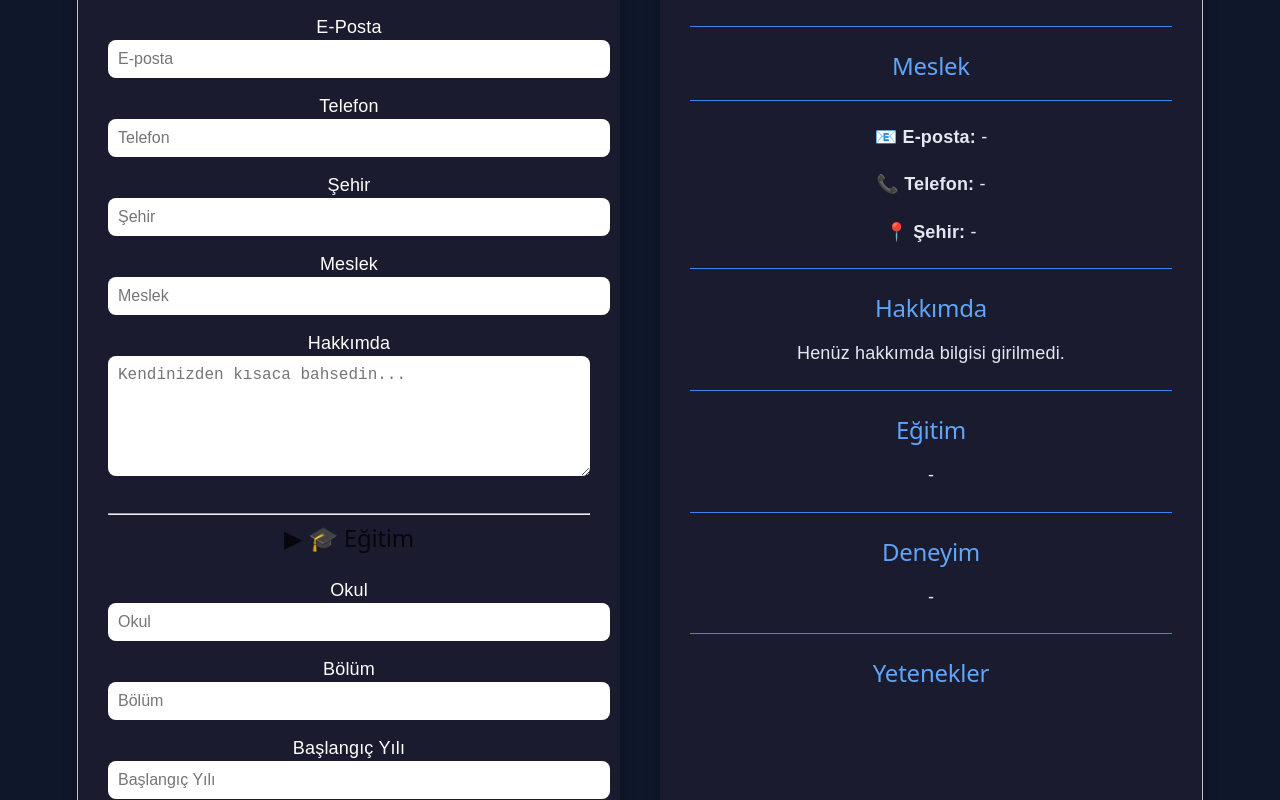
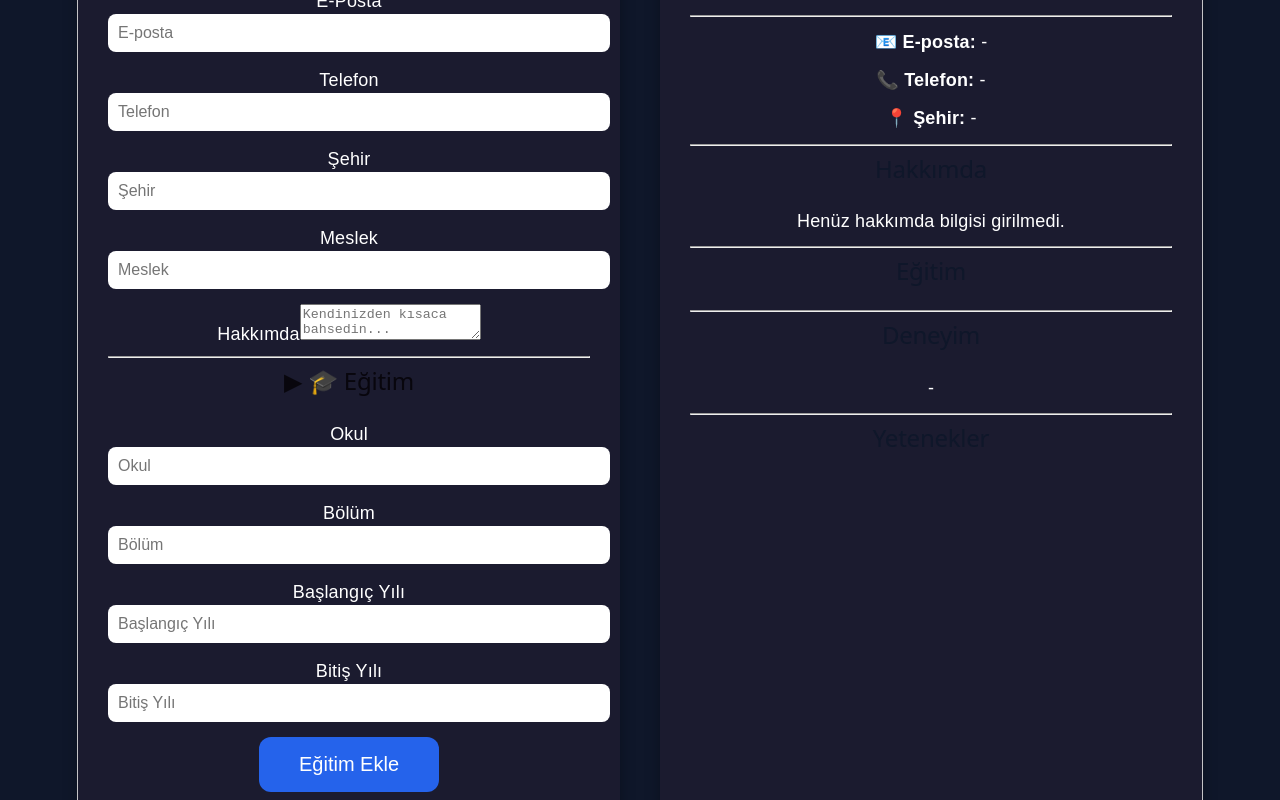
Before and after one commit to uygaraydinn/ai-cv, a React (Vite) app: page / in a window 1280 px wide. Shown: the part 420-1220 px from the top of the page. Built offline with nearby package versions, Linux system fonts and the light colour scheme.

Commit message:
Birden fazla eğitim ekleme özelliği eklendi

```diff
--- a/src/App.css
+++ b/src/App.css
@@ -58,9 +58,13 @@ button:hover {
   box-shadow: 0 0 15px rgba(0,0,0,0.3);
 }
 
-.left-panel h2,
+.left-panel h2 {
+  margin-bottom: 25px;
+}
+
 .right-panel h2 {
   margin-bottom: 25px;
+  color: #0f172a;
 }
 
 .left-panel input {
@@ -85,8 +89,7 @@ button:hover {
   font-size: 36px;
   margin-bottom: 8px;
   text-align: center;
-  color: white;
-}
+  color: #0f172a;
 
 .right-panel h3 {
   text-align: center;
@@ -106,7 +109,7 @@ button:hover {
 .right-panel p {
   font-size: 18px;
   margin: 15px 0;
-  color: #e2e8f0;
+  color: #334155;
 }
 
 .left-panel textarea {
@@ -145,4 +148,4 @@ button:hover {
 .right-panel h1,
 .right-panel h2:first-of-type {
   text-align: center;
-}
+}}
--- a/src/components/CvForm.jsx
+++ b/src/components/CvForm.jsx
@@ -1,5 +1,4 @@
 import { useState } from "react";
-import PersonalSection from "./PersonalSection";
 
 function CvForm(props) {
 
@@ -10,7 +9,7 @@ function CvForm(props) {
 
   return (
     <div>
-      <PersonalSection />
+
       <h2
        onClick={() => setShowPersonal(!showPersonal)}
        style={{ cursor: "pointer" }}
@@ -101,6 +100,29 @@ function CvForm(props) {
         value={props.bitisYili + ""}
         onChange={(e) => props.setBitisYili(e.target.value)}
       />
+
+       <button
+        onClick={() => {
+        const yeniEgitim = {
+        okul: props.okul,
+        bolum: props.bolum,
+        baslangic: props.baslangicYili,
+       bitis: props.bitisYili,
+       };
+        console.log(yeniEgitim);
+        props.setEgitimler([
+        ...props.egitimler,
+        yeniEgitim,
+        ]);
+        props.setOkul("");
+        props.setBolum("");
+        props.setBaslangicYili("");
+        props.setBitisYili("");
+        }}
+        >
+        Eğitim Ekle
+        </button>
+
        <hr />
        <h2>💼 Deneyim</h2>
 
--- a/src/components/CvSection.jsx
+++ b/src/components/CvSection.jsx
@@ -13,6 +13,7 @@ function CvSection() {
   const [bolum, setBolum] = useState("");
   const [baslangicYili, setBaslangicYili] = useState("");
   const [bitisYili, setBitisYili] = useState("");
+  const [egitimler, setEgitimler] = useState([]);
   const [sirket, setSirket] = useState("");
   const [pozisyon, setPozisyon] = useState("");
   const [deneyimBaslangic, setDeneyimBaslangic] = useState("");
@@ -60,6 +61,8 @@ function CvSection() {
         setDeneyimBitis={setDeneyimBitis}
         deneyimAciklama={deneyimAciklama}
         setDeneyimAciklama={setDeneyimAciklama}
+        egitimler={egitimler}
+        setEgitimler={setEgitimler}
         skills={skills}
         setSkills={setSkills}
       />
@@ -82,6 +85,7 @@ function CvSection() {
         deneyimBaslangic={deneyimBaslangic}
         deneyimBitis={deneyimBitis}
         deneyimAciklama={deneyimAciklama}
+        egitimler={egitimler}
         skills={skills}
         deleteSkill={deleteSkill}
 
--- a/src/components/Preview.jsx
+++ b/src/components/Preview.jsx
@@ -27,11 +27,17 @@ function Preview(props) {
        <hr />
 
        <h2>Eğitim</h2>
-       <p>{props.okul}</p>
-       <p>{props.bolum}</p>
+
+       {props.egitimler.map((egitim, index) => (
+       <div key={index}>
+       <p>{egitim.okul}</p>
+       <p>{egitim.bolum}</p>
        <p>
-       {props.baslangicYili} - {props.bitisYili}
+       {egitim.baslangic} - {egitim.bitis}
        </p>
+       <hr />
+       </div>
+       ))}
 
        <hr />
 
```
